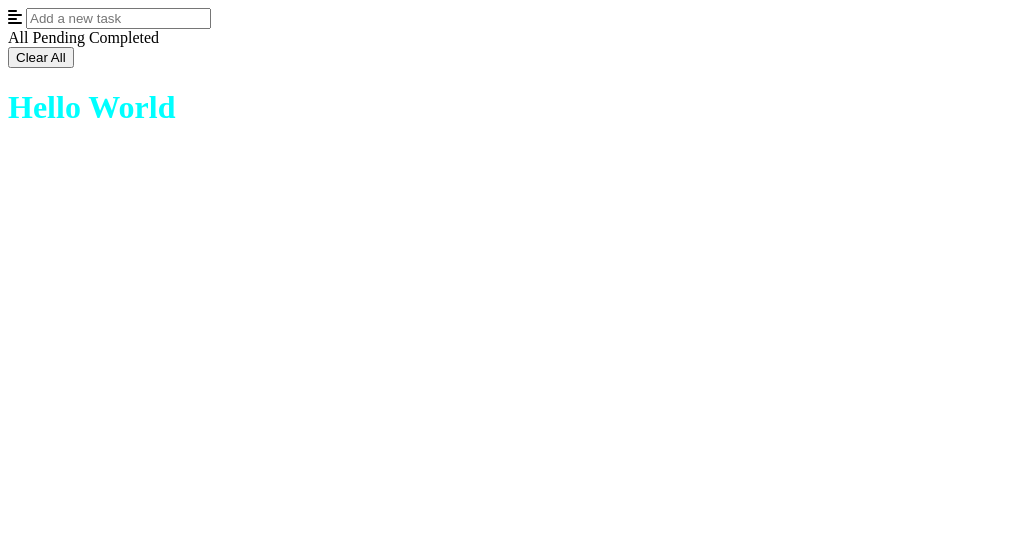
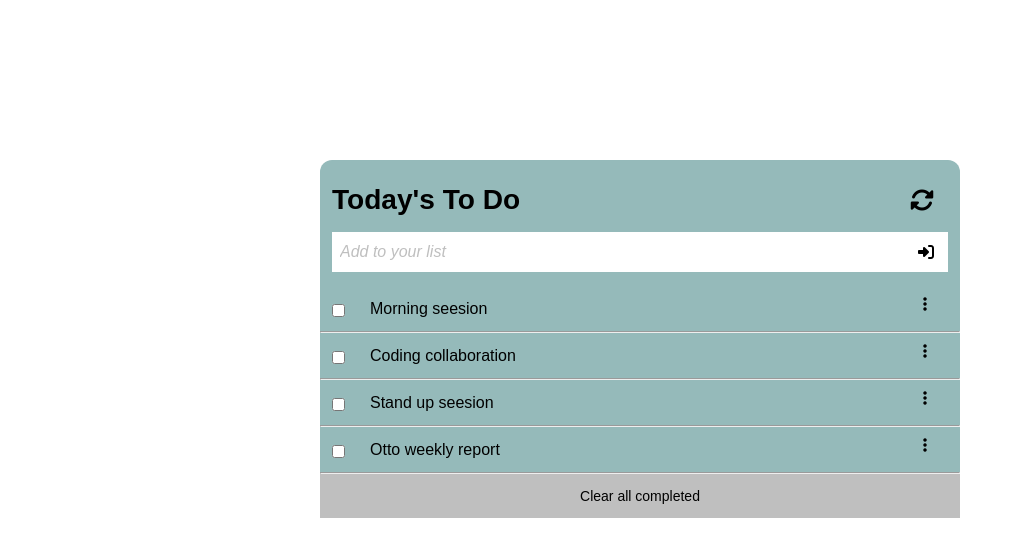
Before and after one commit to YussufOB/To-Do-List, a website built with webpack: page src/index.html in a window 1280 px wide. Shown: the whole page, without its empty margins (0-1015 px from the left). Built offline with nearby package versions, Linux system fonts and the light colour scheme; files whose address does not match are found by name.

Commit message:
Implement the HTML structure fo To Do List

```diff
--- a/src/index.html
+++ b/src/index.html
@@ -10,19 +10,16 @@
 </head>
 <body>
   <div class="wrapper">
+    <div class="heading">
+      <h3>Today's To Do</h3>
+      <i class="fa-solid fa-rotate"></i>
+    </div>
     <div class="task-input">
-      <i class="fa-solid fa-align-left"></i>
-      <input type="text" placeholder="Add a new task" id="toDoInput">
-    </div>
-    <div class="controls">
-      <div class="filters">
-        <span id="all" class="active">All</span>
-        <span id="all">Pending</span>
-        <span id="all">Completed</span>
-      </div>
-      <button class="clear-btn">Clear All</button>
+      <input type="text" placeholder="Add to your list" id="toDoInput">
+      <i class="fa-solid fa-right-to-bracket"></i>
     </div>
     <ul class="task-box"></ul>
+    <button type="button" class="clear-btn">Clear all completed</button>
   </div>
 
   <script src="./src/index.js"></script>
--- a/src/index.js
+++ b/src/index.js
@@ -1,6 +1,4 @@
 import './style.css';
+import loadData from './todolist.js';
 
-const element = document.createElement('h1');
-element.innerHTML = 'Hello World';
-element.classList.add('aqua');
-document.body.appendChild(element);
+window.onload = loadData();
--- a/src/style.css
+++ b/src/style.css
@@ -1,7 +1,138 @@
-.aqua {
-  color: aqua;
+*{
+  margin: 0;
+  padding: 0;
+  box-sizing: border-box;
+  font-family: sans-serif;
 }
 
-/* @media screen and (min-width: 768px) {
+body {
+  max-height: 100vh;
+}
 
-} */
+li {
+  list-style-type: none;
+  list-style: none;
+}
+
+.wrapper {
+  display: flex;
+  justify-content: center;
+  flex-direction: column;
+  margin: 20vh auto;
+  background: rgb(149, 186, 186);
+  max-width: 90%;
+}
+
+.heading {
+  display: flex;
+  justify-content: space-between;
+  align-items: center;
+  font-weight: 600;
+  font-size: 1.5rem;
+  margin: 10px 12px;
+  padding-top: 14px;
+  padding-right: 14px;
+
+}
+
+.task-input {
+  height: 40px;
+  padding: 0 0.75rem;
+  position: relative;
+}
+
+.task-input input {
+  border-width: 0;
+  height: 100%;
+  width: 100%;
+  margin-top: 6px;
+  font-size: 1rem;
+  padding: 1rem 2rem 1rem 0.5rem;
+}
+
+.task-input input::placeholder {
+  color: #bfbfbf;
+  font-style: italic;
+}
+
+.task-input i {
+  position: absolute;
+  top: 65%;
+  transform: translate(-30px, -50%);
+}
+
+li {
+  display: flex;
+  justify-content: space-between;
+  align-items: center;
+}
+
+.clear-btn {
+  outline: none;
+  border: none;
+  cursor: pointer;
+  background: #bfbfbf;
+  padding: 14px;
+  font-size: 14px;
+}
+
+.task-box {
+  margin-top: 20px;
+}
+
+.task label {
+  display: flex;
+}
+
+.task .settings {
+  cursor: move;
+  position: relative;
+  width: 25px;
+  height: 25px;
+}
+
+.settings .task-menu {
+  position: absolute;
+  background: #fff;
+  z-index: 2;
+  border-radius: 4px;
+  bottom: 8px;
+  box-shadow:  0 0 6px rgba(0,0,0,0.15);
+  transform: scale(0);
+  transform-origin: top right;
+  transition: transform 0.3s ease;
+}
+
+.settings:hover .task-menu {
+  transform: scale(1);
+}
+
+.task-menu li {
+  height: 25px;
+  font-size: 16px;
+  justify-content: flex-start;
+}
+
+.task-menu li:last-child {
+  margin-bottom: 0;
+}
+
+.task label input {
+  margin-top: 3px;
+  margin-right: 25px;
+}
+.task-box .task {
+  font-size: 16px;
+  margin: 10px 12px;
+}
+
+.task-box .task:last-child {
+  margin-bottom: 0;
+}
+
+@media screen and (min-width: 768px) {
+  .wrapper {
+    max-width: 50%;
+    border-radius: 12px;
+  }
+}
--- /dev/null
+++ b/src/todolist.js
@@ -0,0 +1,48 @@
+const toDoList = [
+  {
+    description: 'Morning seesion',
+    competed: true,
+    index: '1',
+  },
+  {
+    description: 'Coding collaboration',
+    competed: false,
+    index: '2',
+  },
+  {
+    description: 'Stand up seesion',
+    competed: false,
+    index: '3',
+  },
+  {
+    description: 'Otto weekly report',
+    competed: true,
+    index: '4',
+  },
+];
+
+const taskBox = document.querySelector('.task-box');
+
+const loadData = () => {
+  let task = '';
+
+  toDoList.forEach((toDo) => {
+    task += `<li class='task'>
+              <label for='${toDo.index}'>
+                <input type='checkbox' id='${toDo.index}'>
+                <p>${toDo.description}</p>
+              </label>
+              <div class='settings'>
+                <i class='fa-solid fa-ellipsis-vertical'></i>
+                <ul class='task-menu'>
+                  <li><i class='fa-solid fa-trash-can'></i></li>
+                </ul>
+              </div>
+            </li>
+            <hr>`;
+
+    taskBox.innerHTML = task;
+  });
+};
+
+export default (loadData);
```
